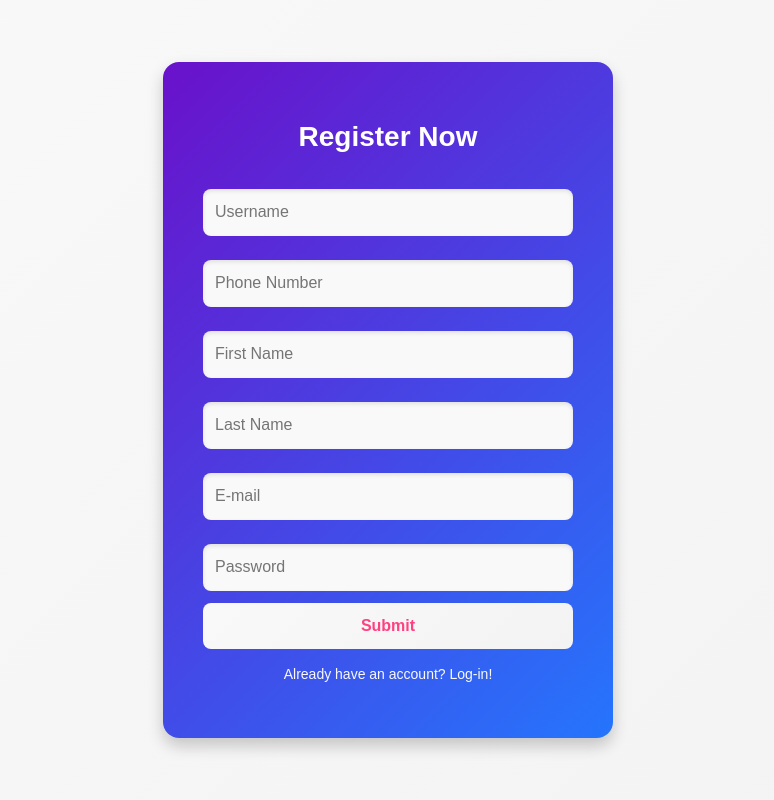
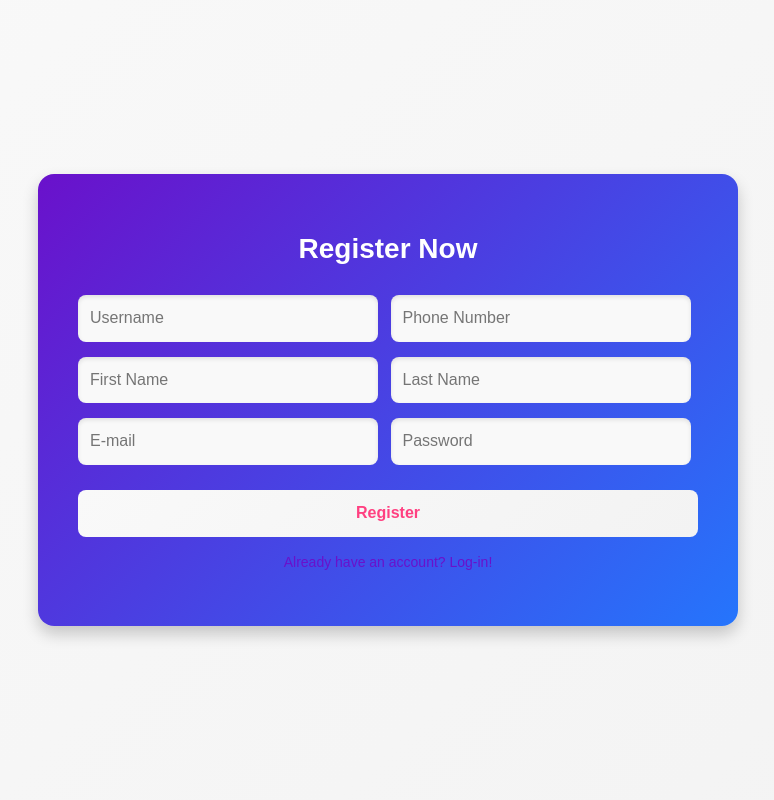
Before and after one commit to TetheredAround/ITS122L-MP2-CRUD, a PHP site: page /registernow.php in a window 1280 px wide. Shown: the whole page, without its empty margins (252-1026 px from the left). Run offline with PHP 8.4, Linux system fonts and the light colour scheme.

Commit message:
Polished register page
- modified styles.css to accommodate more complex register page layout

```diff
--- a/registernow.php
+++ b/registernow.php
@@ -33,7 +33,7 @@ mysqli_close($conn);
     <link rel="stylesheet" href="https://maxcdn.bootstrapcdn.com/bootstrap/3.4.1/css/bootstrap.min.css">
     <script src="https://ajax.googleapis.com/ajax/libs/jquery/3.7.1/jquery.min.js"></script>
     <script src="https://maxcdn.bootstrapcdn.com/bootstrap/3.4.1/js/bootstrap.min.js"></script>
-    <link rel="stylesheet" href="styles.css">
+	<link rel="stylesheet" href="styles.css">
     <title> Registration Form </title>
 </head>
 <body>
@@ -49,7 +49,7 @@ mysqli_close($conn);
                 <input type="password" name="password" placeholder="Password" required>
             </div>
 
-            <button type="submit" name="submit">Submit</button>
+            <button type="submit" name="submit">Register</button>
 
             <?php
             if(!empty($login_err)){
--- a/styles.css
+++ b/styles.css
@@ -30,6 +30,10 @@ body {
     width: 450px;
 }
 
+.register-container {
+    width: 700px;
+}
+
 .login-container h1, .register-container h1 {
     margin-bottom: 25px;
     font-size: 28px;
@@ -39,7 +43,7 @@ body {
 .login-container input, .register-container input {
     width: 100%;
     padding: 12px;
-    margin: 12px 0;
+    margin: 5px 0;
     border: none;
     border-radius: 8px;
     font-size: 16px;
@@ -59,6 +63,11 @@ body {
     font-weight: 600;
     cursor: pointer;
     transition: all 0.3s ease;
+    margin-top: 20px;
+}
+
+.register-container button {
+    grid-column: span 2;
 }
 
 .login-container button:hover, .register-container button:hover {
@@ -92,3 +101,39 @@ body {
     text-align: center;
     transition: all 0.3s ease;
 }
+
+.error-message .register-container {
+    grid-column: span 2;
+}
+
+.form-grid {
+    display: grid;
+    grid-template-columns: 1fr 1fr;
+    gap: 5px;
+}
+
+.form-grid input {
+    width: 300px;
+    padding: 12px;
+    border: none;
+    border-radius: 8px;
+    font-size: 16px;
+    background: #f9f9f9;
+    box-shadow: inset 0 2px 4px rgba(0, 0, 0, 0.1);
+    color: #333;
+}
+
+.register-container a {
+    display: block;
+    margin-top: 15px;
+    text-align: center;
+    font-size: 14px;
+    color: #6a11cb;
+    text-decoration: none;
+    grid-column: span 2;
+    transition: color 0.3s ease;
+}
+
+.register-container a:hover {
+    color: #2575fc;
+}
```
